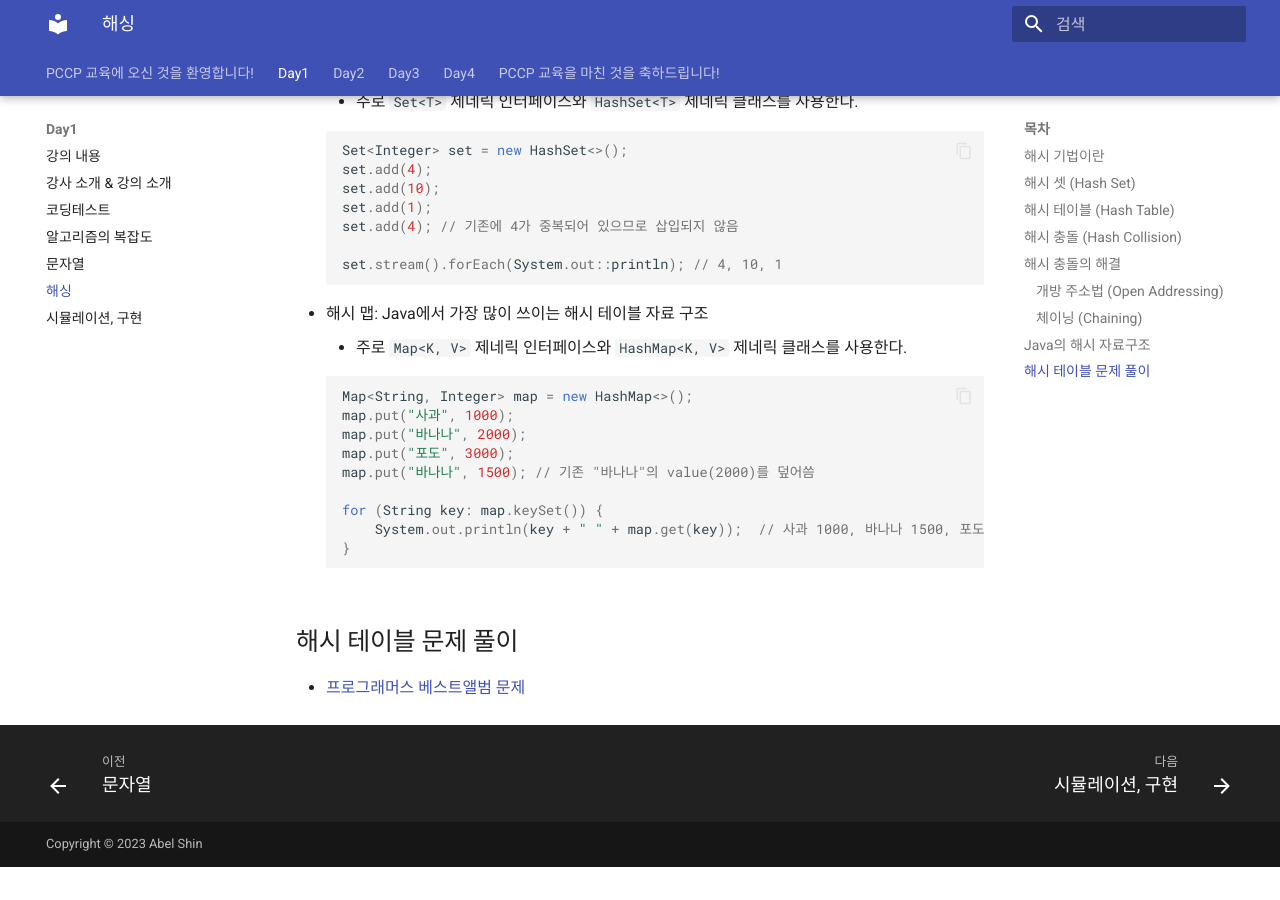
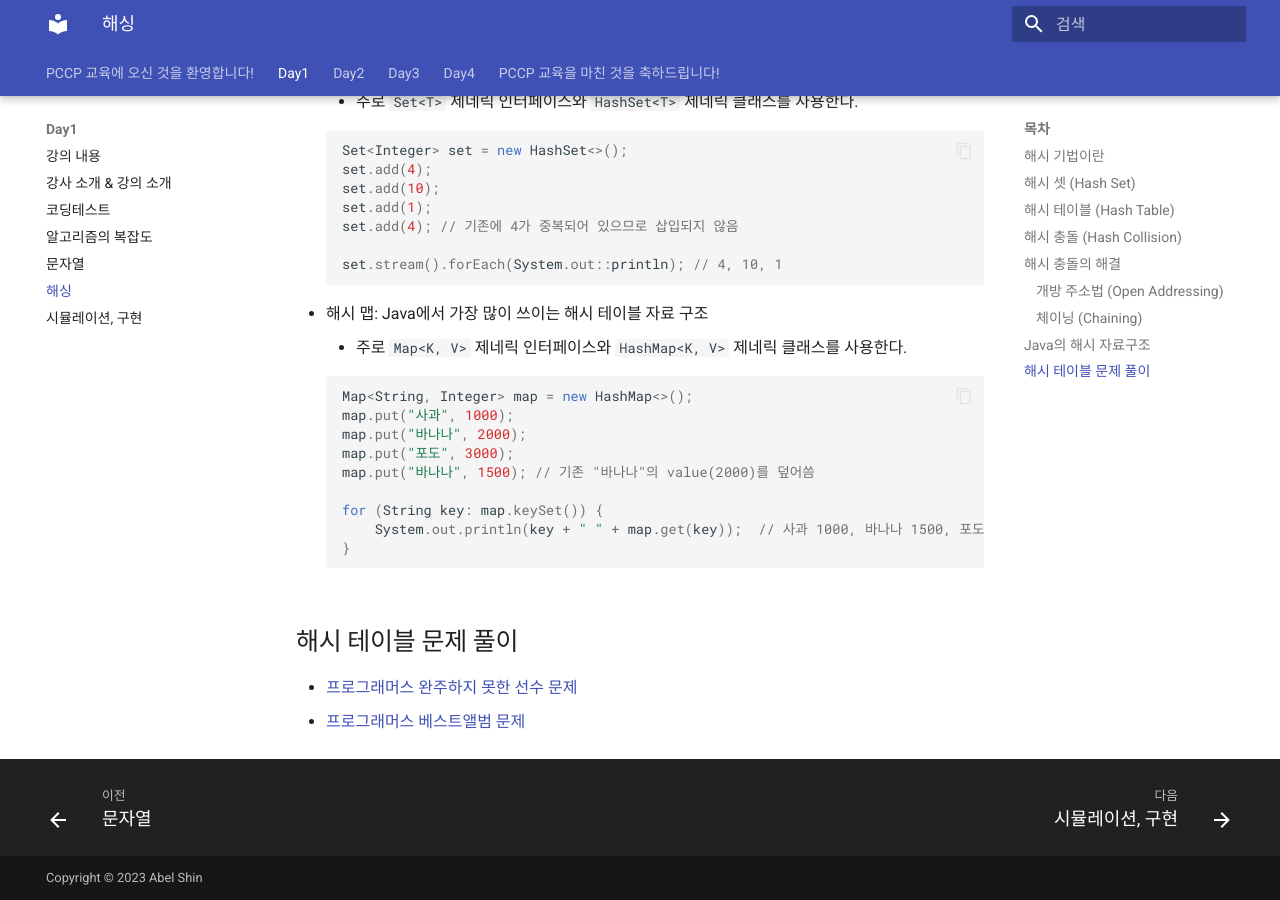
Before and after one commit to abel-shin/pccp-java, an MkDocs documentation site: the page built from docs/day1/section6.md, in a window 1280 px wide and 900 px high, scrolled down 3742 px. Built offline with MkDocs 1.6.1 and Material for MkDocs 9.7.7, drawn with Linux system fonts in a browser that asks for light colours; before the commit the page ends 4609 px from its top, so only the background shows below that.

Commit message:
added hash problem

```diff
--- a/docs/day1/section6.md
+++ b/docs/day1/section6.md
@@ -91,4 +91,5 @@
 
 ## 해시 테이블 문제 풀이
 
+- [프로그래머스 완주하지 못한 선수 문제](https://school.programmers.co.kr/learn/courses/30/lessons/42576){:target="_blank"}
 - [프로그래머스 베스트앨범 문제](https://programmers.co.kr/learn/courses/30/lessons/42579){:target="_blank"}
```
